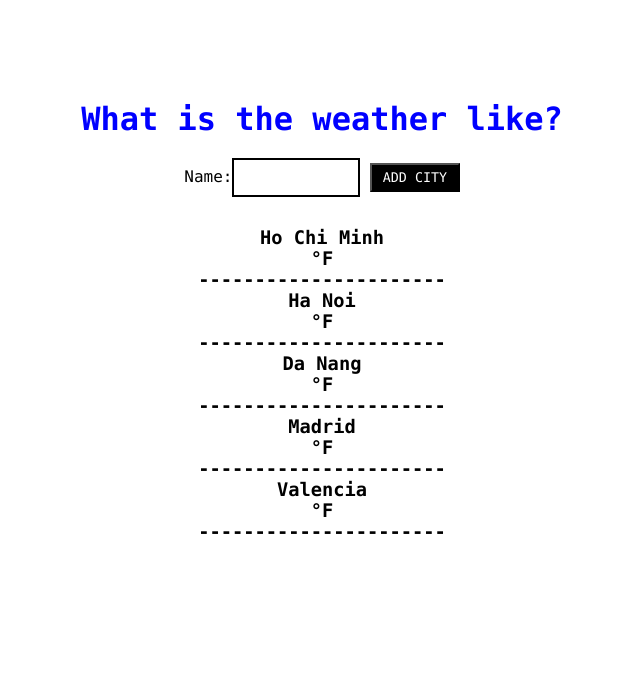
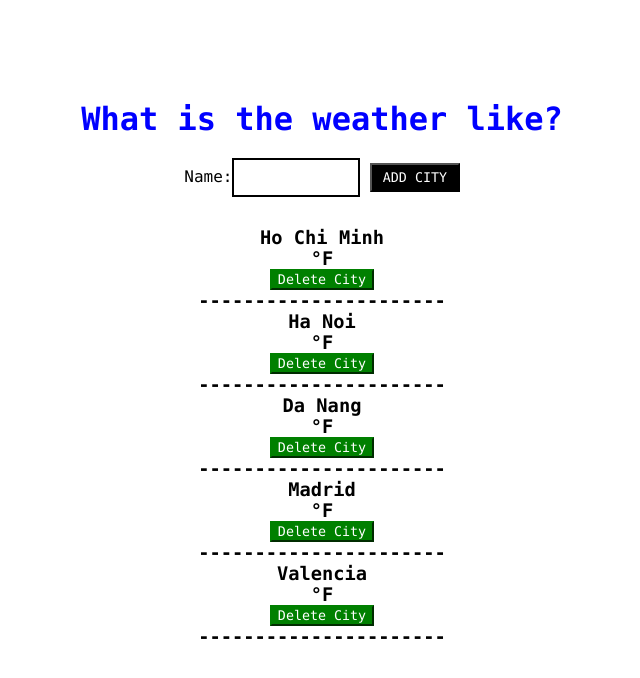
Before and after one commit to duyhuynh02/django-weather-app, a Django app: page / in a window 1280 px wide. Shown: the top 678 px of the page, without its empty margins (318-958 px from the left). Run offline with Django 3.2, Linux system fonts and the light colour scheme; data comes from the database, SQL or seed files in the repository; both versions use the stored data as it was after the commit; data that the repository does not hold is empty.

Commit message:
Update 2nd function, urls and template

```diff
--- a/templates/weather.html
+++ b/templates/weather.html
@@ -40,9 +40,32 @@
         form {
             margin-bottom: 20px;
         }
+
+        .alert {
+            padding: 15px;
+            background-color: #f44336; /* Red */
+            color: white;
+            margin-bottom: 15px;
+        }
+
+        /* The close button */
+        .closebtn {
+            margin-left: 15px;
+            color: white;
+            font-weight: bold;
+            float: right;
+            font-size: 22px;
+            line-height: 20px;
+            cursor: pointer;
+            transition: 0.3s;
+        }
+
+        /* When moving the mouse over the close button */
+        .closebtn:hover {
+            color: black;
+        }
     </style>
 </head>
-
 
 <body>
 	<div id="main">
@@ -52,9 +75,15 @@
     				{% csrf_token %}
     				{{ form }}
    			 	<input type="submit" value="Add City">
-   			 	{% if error_msg %}
-   			 		{{ message_error }}
-   			 	{% endif %}
+   			 	{% if message %}
+   			 		<div>
+                        <div class="alert">
+                            <span class="closebtn" onclick="this.parentElement.style.display='none';">&times;
+                            </span>
+                                {{ message }}
+                        </div>
+                    </div>
+                {% endif %}
 			</form>
 		</div>
 	    {% for city_weather in cities_list %}
@@ -63,6 +92,14 @@
 	        <h3>{{ city_weather.Temperature }}°F</h3>
 	        <h3>{{ city_weather.Wind }}</h3>
 	        <h3>{{ city_weather.Icon }}</h3>
+            <div>
+                <a href="{% url 'delete_city' city_weather.City %}">
+                    <button method="delete" style="background-color:green;
+                                                    border-color:green;
+                                                    color:white">Delete City
+                    </button>
+                </a>
+            </div>
 	        <h3>----------------------</h3>
 	    {% endfor %}
 	</div>
--- a/weather/urls.py
+++ b/weather/urls.py
@@ -4,4 +4,5 @@
 
 urlpatterns = [
     path('', views.index, name='home'),
+    path('delete/<city_name>', views.delete, name='delete_city'),
 ]
--- a/weather/views.py
+++ b/weather/views.py
@@ -7,6 +7,7 @@
 def index(request):
 
 	url = 'http://api.openweathermap.org/data/2.5/weather?q={}&appid=7690c149e777e72e2147207a0435f25b'
+	message = ""
 	error_msg = ""
 
 	if request.method == "POST":
@@ -14,25 +15,30 @@
 		if form.is_valid():
 			new_city = form.cleaned_data['name']
 			duplicate_city = City.objects.filter(name=new_city).count()
-
 			if duplicate_city == 0:
-				r = requests.get(url.format(city)).json()
-
+				r = requests.get(url.format(new_city)).json()
 				if r['cod'] == 200:
 					form.save()
 				else:
-					pass
+					error_msg = "City is not existed!"
 			else:
-				error_msg += "City already existed!"
+				error_msg = "City is already existed!"
+
+		if error_msg:
+			message = error_msg
+		else:
+			message	= "City added succesfully."
+
 	else:
 		form = CityForm()
+
 
 	cities_list = []
 	cities = City.objects.all()
 	for city in cities:
 		r = requests.get(url.format(city)).json()
 		city_weather = {
-			'City': city,
+			'City': city.name,
 			'Weather': r['weather'][0]['description'],
 			'Temperature': r['main']['temp'],
 			'Wind': r['wind']['speed'],
@@ -41,8 +47,11 @@
 
 		cities_list.append(city_weather)
 
-
-	context = {'cities_list': cities_list, 'form': form}
+	context = {'cities_list': cities_list, 'form': form, 'message': message}
+	return render(request, 'weather.html', context)
 
 
-	return render(request, 'weather.html', context)
+def delete(request, city_name):
+	city = City.objects.get(name=city_name)
+	city.delete()
+	return redirect('home')
```
Also changed, not shown: db.sqlite3.
